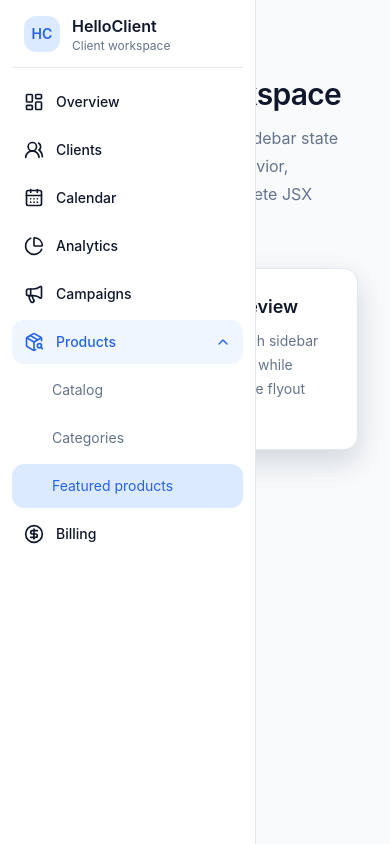
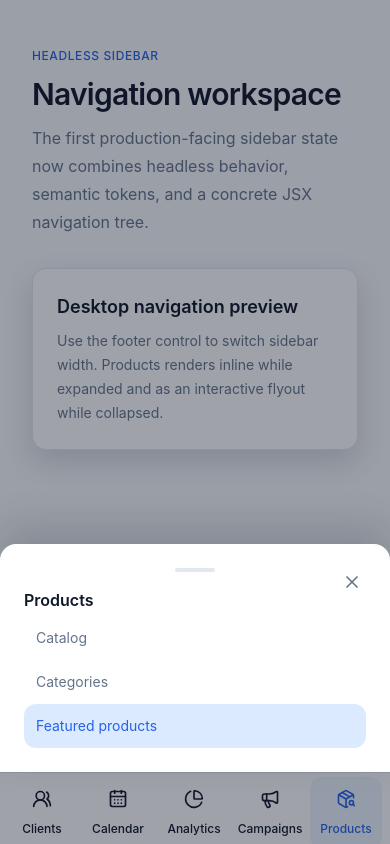
Before and after one commit to cptShell/hello_client_demo, a React (Vite) app: page / in a window 390 px wide. Both pictures are taken after a click on the button "Products". Built offline with nearby package versions, Linux system fonts and the light colour scheme.

Commit message:
feat: add mobile bottom navigation

```diff
--- a/src/app/app.tsx
+++ b/src/app/app.tsx
@@ -30,7 +30,7 @@ export function App() {
           window.location.hash = value
         }}
       />
-      <main className="min-h-screen px-8 py-12 transition-[margin] duration-[var(--sidebar-motion-normal)] ease-standard md:ml-[var(--sidebar-width-expanded)] md:px-12 md:py-16 md:peer-data-[variant=desktop-collapsed]/sidebar:ml-[var(--sidebar-width-collapsed)]">
+      <main className="min-h-screen px-8 pb-[calc(var(--sidebar-mobile-height)+var(--sidebar-safe-area-bottom)+2rem)] pt-12 transition-[margin] duration-[var(--sidebar-motion-normal)] ease-standard md:ml-[var(--sidebar-width-expanded)] md:px-12 md:py-16 md:peer-data-[variant=desktop-collapsed]/sidebar:ml-[var(--sidebar-width-collapsed)]">
         <div className="mx-auto max-w-4xl space-y-8">
           <header className="space-y-3">
             <p className="text-xs/4 font-medium uppercase tracking-wider text-text-active">
--- a/src/app/styles/index.css
+++ b/src/app/styles/index.css
@@ -1,5 +1,15 @@
 @import "tailwindcss";
 @import "./tokens.css";
+
+@keyframes sidebar-sheet-enter {
+  from {
+    transform: translateY(100%);
+  }
+
+  to {
+    transform: translateY(0);
+  }
+}
 
 @layer base {
   :root {
--- a/src/features/sidebar-demo/ui/app-sidebar.tsx
+++ b/src/features/sidebar-demo/ui/app-sidebar.tsx
@@ -10,6 +10,7 @@ import {
   PanelLeftClose,
   PanelLeftOpen,
   UsersRound,
+  X,
 } from 'lucide-react'
 
 import { Sidebar } from '@/shared/ui/sidebar'
@@ -24,11 +25,15 @@ type SidebarRootProps = ComponentProps<typeof Sidebar.Root>
 type AppSidebarProps = Omit<SidebarRootProps, 'children'>
 
 const rootBaseClassName =
-  'group/sidebar fixed inset-y-0 left-0 z-[var(--sidebar-z-navigation)] flex flex-col border-r border-border-default bg-surface-navigation p-3 text-text-primary transition-[width] duration-[var(--sidebar-motion-normal)] ease-standard'
-const listClassName = 'm-0 list-none space-y-1 p-0'
+  'group/sidebar fixed z-[var(--sidebar-z-navigation)] flex bg-surface-navigation text-text-primary'
+const desktopRootClassName =
+  'inset-y-0 left-0 flex-col border-r border-border-default p-3 transition-[width] duration-[var(--sidebar-motion-normal)] ease-standard'
+const mobileRootClassName =
+  'inset-x-0 bottom-0 h-[calc(var(--sidebar-mobile-height)+var(--sidebar-safe-area-bottom))] border-t border-border-default px-2 pb-[var(--sidebar-safe-area-bottom)] pt-1 shadow-bottom-bar'
+const listClassName = 'm-0 list-none p-0'
 const iconClassName = 'size-[var(--sidebar-icon-size)] shrink-0'
 const navigationLabelClassName =
-  'min-w-0 flex-1 truncate text-left group-data-[variant=desktop-collapsed]/sidebar:sr-only'
+  'min-w-0 flex-1 truncate text-left group-data-[variant=desktop-collapsed]/sidebar:sr-only group-data-[variant=mobile]/sidebar:flex-none group-data-[variant=mobile]/sidebar:text-center group-data-[variant=mobile]/sidebar:text-xs/4'
 const submenuLabelClassName = 'min-w-0 flex-1 truncate text-left'
 const itemBaseClassName =
   'group flex min-h-[var(--sidebar-item-height)] w-full items-center gap-3 rounded-item px-3 text-sm/5 font-medium no-underline outline-none transition-colors duration-[var(--sidebar-motion-fast)] ease-standard focus-visible:ring-2 focus-visible:ring-focus-ring focus-visible:ring-offset-2 focus-visible:ring-offset-surface-navigation'
@@ -46,32 +51,45 @@ function resolveRootClassName(
 }
 
 function getRootClassName(state: SidebarRootState) {
+  if (state.variant === 'mobile') {
+    return joinClassNames(rootBaseClassName, mobileRootClassName)
+  }
+
   return joinClassNames(
     rootBaseClassName,
+    desktopRootClassName,
     state.variant === 'desktop-collapsed'
       ? 'w-[var(--sidebar-width-collapsed)] overflow-visible'
       : 'w-[var(--sidebar-width-expanded)] overflow-hidden',
   )
 }
 
-function getCollapsedItemLayout(variant: SidebarItemState['variant']) {
-  return variant === 'desktop-collapsed'
-    ? 'justify-center gap-0 px-0'
-    : undefined
+function getItemLayout(variant: SidebarItemState['variant']) {
+  if (variant === 'desktop-collapsed') {
+    return 'justify-center gap-0 px-0'
+  }
+
+  if (variant === 'mobile') {
+    return 'h-[var(--sidebar-mobile-height)] min-w-[var(--sidebar-mobile-item-width)] flex-col justify-center gap-1 px-2 py-1 text-xs/4'
+  }
 }
 
 function getItemClassName({ active, variant }: SidebarItemState) {
   return joinClassNames(
     itemBaseClassName,
-    getCollapsedItemLayout(variant),
+    getItemLayout(variant),
     active
       ? 'bg-surface-active text-text-active'
       : 'text-text-primary hover:bg-surface-hover',
   )
 }
 
-function getGroupClassName({ presentation }: SidebarGroupState) {
-  return presentation === 'flyout' ? 'relative' : undefined
+function getGroupClassName({ presentation, variant }: SidebarGroupState) {
+  if (presentation === 'flyout') {
+    return 'relative'
+  }
+
+  return variant === 'mobile' ? 'shrink-0' : undefined
 }
 
 function getGroupTriggerClassName({
@@ -81,7 +99,7 @@ function getGroupTriggerClassName({
 }: SidebarGroupState) {
   return joinClassNames(
     itemBaseClassName,
-    variant === 'desktop-collapsed' ? 'justify-center gap-0 px-0' : undefined,
+    getItemLayout(variant),
     active || open
       ? 'bg-surface-active text-text-active'
       : 'text-text-primary hover:bg-surface-hover',
@@ -89,17 +107,19 @@ function getGroupTriggerClassName({
 }
 
 function getGroupContentClassName({ presentation }: SidebarGroupState) {
-  if (presentation !== 'flyout') {
-    return undefined
+  if (presentation === 'flyout') {
+    return 'absolute left-full top-0 z-[var(--sidebar-z-flyout)] ml-3 w-[var(--sidebar-flyout-width)] rounded-flyout border border-border-default bg-surface-overlay p-2 shadow-flyout'
   }
 
-  return 'absolute left-full top-0 z-[var(--sidebar-z-flyout)] ml-3 w-[var(--sidebar-flyout-width)] rounded-flyout border border-border-default bg-surface-overlay p-2 shadow-flyout'
+  if (presentation === 'bottom-sheet') {
+    return 'relative z-[var(--sidebar-z-sheet)] max-h-[var(--sidebar-sheet-max-height)] w-full overflow-y-auto rounded-t-sheet bg-surface-overlay p-6 pb-[calc(1.5rem+var(--sidebar-safe-area-bottom))] shadow-sheet motion-safe:animate-[sidebar-sheet-enter_var(--sidebar-motion-sheet)_var(--sidebar-ease-standard)] before:mx-auto before:mb-4 before:block before:h-1 before:w-[var(--sidebar-sheet-handle-width)] before:rounded-full before:bg-border-default'
+  }
 }
 
 function getSubmenuItemClassName({ active, variant }: SidebarItemState) {
   return joinClassNames(
     itemBaseClassName,
-    variant === 'desktop-collapsed'
+    variant === 'desktop-collapsed' || variant === 'mobile'
       ? 'px-3 font-normal'
       : 'pl-10 font-normal',
     active
@@ -134,7 +154,7 @@ export function AppSidebar({
       }
       defaultValue={defaultValue}
     >
-      <div className="flex min-h-14 items-center gap-3 border-b border-border-default px-3 pb-3 group-data-[variant=desktop-collapsed]/sidebar:justify-center group-data-[variant=desktop-collapsed]/sidebar:px-0">
+      <div className="flex min-h-14 items-center gap-3 border-b border-border-default px-3 pb-3 group-data-[variant=desktop-collapsed]/sidebar:justify-center group-data-[variant=desktop-collapsed]/sidebar:px-0 group-data-[variant=mobile]/sidebar:hidden">
         <span
           aria-hidden="true"
           className="grid size-9 shrink-0 place-items-center rounded-item bg-surface-active-strong text-sm font-semibold text-text-active"
@@ -151,7 +171,12 @@ export function AppSidebar({
         </span>
       </div>
 
-      <Sidebar.List className={joinClassNames(listClassName, 'mt-3 flex-1')}>
+      <Sidebar.List
+        className={joinClassNames(
+          listClassName,
+          'mt-3 flex flex-1 flex-col gap-1 group-data-[variant=mobile]/sidebar:mt-0 group-data-[variant=mobile]/sidebar:flex-row group-data-[variant=mobile]/sidebar:overflow-x-auto group-data-[variant=mobile]/sidebar:overflow-y-hidden group-data-[variant=mobile]/sidebar:[&>li]:min-w-[var(--sidebar-mobile-item-width)] group-data-[variant=mobile]/sidebar:[&>li]:flex-1 group-data-[variant=mobile]/sidebar:[&>li]:shrink-0',
+        )}
+      >
         <Sidebar.Item asChild className={getItemClassName} value="/overview">
           <a href="#/overview">
             <LayoutDashboard aria-hidden="true" className={iconClassName} />
@@ -197,10 +222,19 @@ export function AppSidebar({
             <span className={navigationLabelClassName}>Products</span>
             <ChevronDown
               aria-hidden="true"
-              className="size-4 shrink-0 transition-transform duration-[var(--sidebar-motion-fast)] group-aria-expanded:rotate-180 group-data-[variant=desktop-collapsed]/sidebar:hidden"
+              className="size-4 shrink-0 transition-transform duration-[var(--sidebar-motion-fast)] group-aria-expanded:rotate-180 group-data-[variant=desktop-collapsed]/sidebar:hidden group-data-[variant=mobile]/sidebar:hidden"
             />
           </Sidebar.GroupTrigger>
-          <Sidebar.GroupContent className={getGroupContentClassName}>
+          <Sidebar.GroupContent
+            backdropClassName="fixed inset-0 z-[var(--sidebar-z-scrim)] flex items-end bg-scrim pb-[calc(var(--sidebar-mobile-height)+var(--sidebar-safe-area-bottom))]"
+            className={getGroupContentClassName}
+            closeButtonClassName="absolute right-4 top-4 grid size-[var(--sidebar-item-height)] place-items-center rounded-item text-text-secondary outline-none hover:bg-surface-hover hover:text-text-primary focus-visible:ring-2 focus-visible:ring-focus-ring"
+            closeContent={
+              <X aria-hidden="true" className={iconClassName} />
+            }
+            title="Products"
+            titleClassName="pr-20 text-base/6 font-semibold text-text-primary"
+          >
             <span
               aria-hidden="true"
               className="hidden px-3 pb-2 pt-1 text-xs/4 font-semibold uppercase tracking-wider text-text-secondary group-data-[variant=desktop-collapsed]/sidebar:block"
--- a/src/shared/ui/sidebar/ui/sidebar-group-content.tsx
+++ b/src/shared/ui/sidebar/ui/sidebar-group-content.tsx
@@ -1,5 +1,5 @@
 import { forwardRef } from 'react'
-import type { ComponentPropsWithoutRef } from 'react'
+import type { ComponentPropsWithoutRef, ReactNode } from 'react'
 
 import { composeRefs } from '../lib/compose-refs'
 import { useSidebarGroupContext } from '../model/sidebar-context'
@@ -8,28 +8,80 @@ import {
   type SidebarGroupState,
   type StateClassName,
 } from '../model/sidebar-types'
+import { SidebarMobileSheet } from './sidebar-mobile-sheet'
 
 type SidebarGroupContentProps = Omit<
   ComponentPropsWithoutRef<'div'>,
-  'className' | 'hidden'
+  'className' | 'hidden' | 'title'
 > & {
+  backdropClassName?: string
   className?: StateClassName<SidebarGroupState>
+  closeButtonClassName?: string
+  closeContent?: ReactNode
+  title?: ReactNode
+  titleClassName?: string
 }
 
 export const SidebarGroupContent = forwardRef<
   HTMLDivElement,
   SidebarGroupContentProps
 >(function SidebarGroupContent(
-  { children, className, ...contentProps },
+  {
+    backdropClassName,
+    children,
+    className,
+    closeButtonClassName,
+    closeContent,
+    title,
+    titleClassName,
+    ...contentProps
+  },
   forwardedRef,
 ) {
   const group = useSidebarGroupContext()
+  const resolvedClassName = resolveStateClassName(className, group.state)
+
+  if (group.state.presentation === 'bottom-sheet') {
+    if (!group.state.open) {
+      return (
+        <div
+          {...contentProps}
+          aria-labelledby={group.triggerId}
+          className={resolvedClassName}
+          hidden
+          id={group.contentId}
+          ref={composeRefs(group.contentRef, forwardedRef)}
+        >
+          {children}
+        </div>
+      )
+    }
+
+    return (
+      <SidebarMobileSheet
+        {...contentProps}
+        backdropClassName={backdropClassName}
+        className={resolvedClassName}
+        closeButtonClassName={closeButtonClassName}
+        closeContent={closeContent}
+        contentRef={group.contentRef}
+        dialogRef={composeRefs(group.contentRef, forwardedRef)}
+        id={group.contentId}
+        onDismiss={group.dismiss}
+        title={title}
+        titleClassName={titleClassName}
+        triggerId={group.triggerId}
+      >
+        {children}
+      </SidebarMobileSheet>
+    )
+  }
 
   return (
     <div
       {...contentProps}
       aria-labelledby={group.triggerId}
-      className={resolveStateClassName(className, group.state)}
+      className={resolvedClassName}
       hidden={!group.state.open}
       id={group.contentId}
       ref={composeRefs(group.contentRef, forwardedRef)}
--- a/src/shared/ui/sidebar/ui/sidebar-item.tsx
+++ b/src/shared/ui/sidebar/ui/sidebar-item.tsx
@@ -1,4 +1,11 @@
-import { Fragment, cloneElement, forwardRef, isValidElement, useEffect } from 'react'
+import {
+  Fragment,
+  cloneElement,
+  forwardRef,
+  isValidElement,
+  useEffect,
+  useRef,
+} from 'react'
 import type {
   ComponentPropsWithoutRef,
   CSSProperties,
@@ -74,6 +81,7 @@ export const SidebarItem = forwardRef<HTMLElement, SidebarItemProps>(
   ) {
     const root = useSidebarRootContext()
     const group = useOptionalSidebarGroupContext()
+    const interactiveRef = useRef<HTMLElement>(null)
     const registerItem = root.registerItem
     const active = root.state.value === value
     const state: SidebarItemState = {
@@ -87,6 +95,15 @@ export const SidebarItem = forwardRef<HTMLElement, SidebarItemProps>(
       () => registerItem(value, group?.id ?? null),
       [group?.id, registerItem, value],
     )
+
+    useEffect(() => {
+      if (active && !group && root.state.variant === 'mobile') {
+        interactiveRef.current?.scrollIntoView?.({
+          block: 'nearest',
+          inline: 'nearest',
+        })
+      }
+    }, [active, group, root.state.variant])
 
     const handleSelection = (event: MouseEvent<HTMLElement>) => {
       if (disabled) {
@@ -115,7 +132,10 @@ export const SidebarItem = forwardRef<HTMLElement, SidebarItemProps>(
             className={stateClassName}
             disabled={disabled}
             onClick={composeEventHandlers(onClick, handleSelection)}
-            ref={forwardedRef as Ref<HTMLButtonElement>}
+            ref={composeRefs(
+              interactiveRef,
+              forwardedRef,
+            ) as Ref<HTMLButtonElement>}
             style={style}
             type="button"
           >
@@ -138,7 +158,7 @@ export const SidebarItem = forwardRef<HTMLElement, SidebarItemProps>(
             interactiveProps['aria-disabled']),
         className: joinClassNames(child.props.className, stateClassName),
         onClick: composeEventHandlers(consumerClick, handleSelection),
-        ref: composeRefs(child.props.ref, forwardedRef),
+        ref: composeRefs(child.props.ref, interactiveRef, forwardedRef),
         style: { ...child.props.style, ...style },
         tabIndex: disabled
           ? -1
--- /dev/null
+++ b/src/shared/ui/sidebar/ui/sidebar-mobile-sheet.tsx
@@ -0,0 +1,114 @@
+import { useEffect, useId, useRef } from 'react'
+import type {
+  ComponentPropsWithoutRef,
+  KeyboardEvent,
+  PointerEvent,
+  ReactNode,
+  Ref,
+  RefObject,
+} from 'react'
+import { createPortal } from 'react-dom'
+
+import { composeEventHandlers } from '@/shared/lib/compose-event-handlers'
+import { useFocusTrap } from '@/shared/lib/use-focus-trap'
+
+type SidebarMobileSheetProps = Omit<
+  ComponentPropsWithoutRef<'div'>,
+  'title'
+> & {
+  backdropClassName?: string
+  closeButtonClassName?: string
+  closeContent?: ReactNode
+  contentRef: RefObject<HTMLDivElement | null>
+  dialogRef: Ref<HTMLDivElement>
+  onDismiss: () => void
+  title?: ReactNode
+  titleClassName?: string
+  triggerId: string
+}
+
+export function SidebarMobileSheet({
+  backdropClassName,
+  children,
+  closeButtonClassName,
+  closeContent = 'Close',
+  contentRef,
+  dialogRef,
+  onDismiss,
+  onKeyDown,
+  title,
+  titleClassName,
+  triggerId,
+  ...dialogProps
+}: SidebarMobileSheetProps) {
+  const closeButtonRef = useRef<HTMLButtonElement>(null)
+  const titleId = useId()
+
+  useFocusTrap({
+    active: true,
+    containerRef: contentRef,
+    initialFocusRef: closeButtonRef,
+  })
+
+  useEffect(() => {
+    const previousOverflow = document.body.style.overflow
+    document.body.style.overflow = 'hidden'
+
+    return () => {
+      document.body.style.overflow = previousOverflow
+    }
+  }, [])
+
+  const handleBackdropPointerDown = (event: PointerEvent<HTMLDivElement>) => {
+    if (event.target === event.currentTarget) {
+      onDismiss()
+    }
+  }
+
+  const handleKeyDown = (event: KeyboardEvent<HTMLDivElement>) => {
+    if (event.key !== 'Escape') {
+      return
+    }
+
+    event.preventDefault()
+    event.stopPropagation()
+    onDismiss()
+  }
+
+  if (typeof document === 'undefined') {
+    return null
+  }
+
+  return createPortal(
+    <div
+      className={backdropClassName}
+      onPointerDown={handleBackdropPointerDown}
+    >
+      <div
+        {...dialogProps}
+        aria-labelledby={title === undefined ? triggerId : titleId}
+        aria-modal="true"
+        onKeyDown={composeEventHandlers(onKeyDown, handleKeyDown)}
+        ref={dialogRef}
+        role="dialog"
+      >
+        <button
+          aria-label="Close menu"
+          className={closeButtonClassName}
+          onClick={onDismiss}
+          ref={closeButtonRef}
+          type="button"
+        >
+          {closeContent}
+        </button>
+        {title === undefined ? null : (
+          <h2 className={titleClassName} id={titleId}>
+            {title}
+          </h2>
+        )}
+        {children}
+      </div>
+    </div>,
+    document.body,
+  )
+}
--- a/src/shared/ui/sidebar/ui/sidebar-root.tsx
+++ b/src/shared/ui/sidebar/ui/sidebar-root.tsx
@@ -1,4 +1,11 @@
-import { forwardRef, useCallback, useEffect, useMemo, useRef, useState } from 'react'
+import {
+  forwardRef,
+  useCallback,
+  useLayoutEffect,
+  useMemo,
+  useRef,
+  useState,
+} from 'react'
 import type { ComponentPropsWithoutRef } from 'react'
 
 import { useControllableState } from '@/shared/lib/use-controllable-state'
@@ -78,7 +85,7 @@ export const SidebarRoot = forwardRef<HTMLElement, SidebarRootProps>(
     const previousVariantRef = useRef(variant)
     const activeParentId = itemParents.get(value) ?? null
 
-    useEffect(() => {
+    useLayoutEffect(() => {
       if (previousVariantRef.current === variant) {
         return
       }
```
Also changed, not shown: src/shared/ui/sidebar/ui/sidebar-group.tsx (+9 -0 lines), 1 other file (tests, documents, lock files or other folders).
